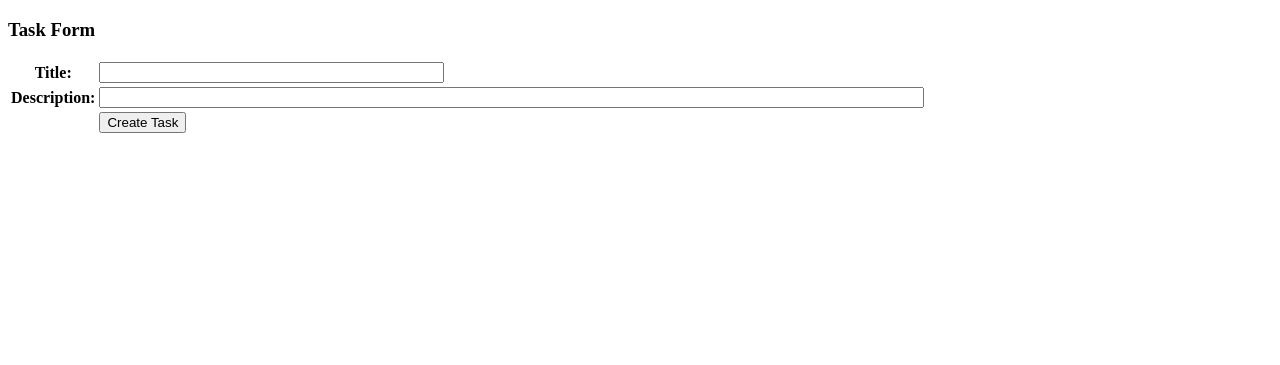
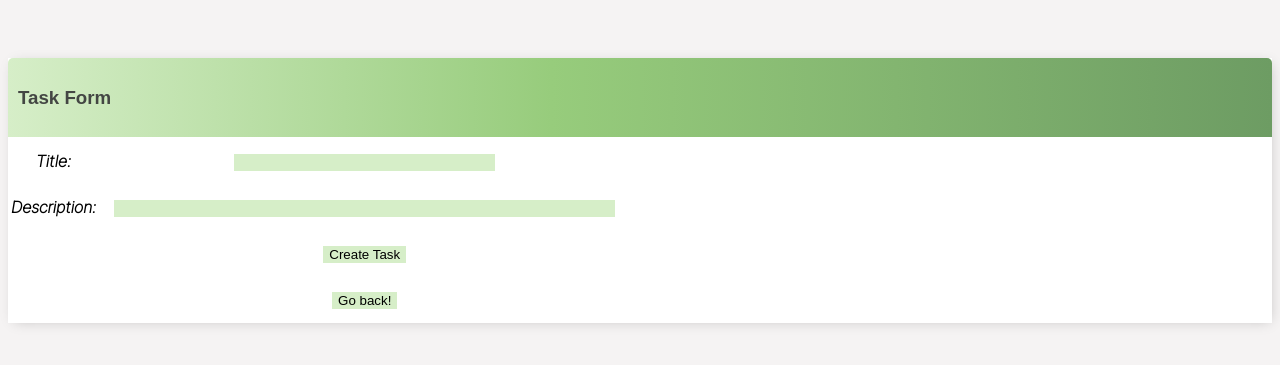
Before and after one commit to carlenee/pbp-assignment, a Django app: page /todolist/create-task/ in a window 1280 px wide. Shown: the top 365 px of the page. Run offline with Django 4.2, Linux system fonts and the light colour scheme; the visitor is signed in with stand-in values (Sample User, id 1); data comes from the database, SQL or seed files in the repository.

Commit message:
decorated

```diff
--- a/templates/base.html
+++ b/templates/base.html
@@ -6,13 +6,98 @@
   <meta charset="UTF-8">
   <meta name="viewport" content="width=device-width, initial-scale=1.0">
   <link rel="stylesheet" href="{% static 'css/style.css' %}">
+  <link rel="preconnect" href="https://fonts.gstatic.com">
+  <link href="https://fonts.googleapis.com/css2?family=Inter+Tight:ital,wght@1,200&display=swap" rel="stylesheet">
   {% block meta %}
   {% endblock meta %}
+
+  <style>
+    body {
+      background-color: #f5f3f3;
+      font-family: 'Inter Tight', sans-serif;
+      padding-top: 50px;
+    }
+
+    h1,
+    h3,
+    h4
+        {
+        font-family: 'Raleway', sans-serif;
+        color: #434643;
+        text-align: center;
+    }
+
+    .container {
+            max-width: flex;
+            margin: auto;
+            background-color: #fff;
+            -webkit-box-shadow: 2px 2px 13px -4px rgba(0, 0, 0, 0.21);
+            box-shadow: 2px 2px 13px -4px rgba(0, 0, 0, 0.21);
+            text-align: center;
+    }
+
+    .header {
+            display: flex;
+            justify-content: space-between;
+            color: #fff;
+            padding: 10px;
+            border-radius: 5px 5px 0 0;
+            background: linear-gradient(90deg, #d6eec8 0%, #97cc7c 43%, #6d9c63 100%);
+    }
+
+
+    .listtable {
+      border-collapse: collapse;
+      margin: 25px 0;
+      font-size: 0.9em;
+      font-family: sans-serif;
+      min-width: 400px;
+      box-shadow: 0 0 20px rgba(0, 0, 0, 0.15);
+      text-align: center;
+      margin-left: auto;
+      margin-right: auto;
+    }
+
+    .listtable thead tr {
+      background-color: #8cbcb2;
+      color: #ffffff;
+      text-align: left;
+    }
+
+    .listtable th, td{
+      padding: 12px 15px;
+    }
+
+    .listtable tbody tr {
+    border-bottom: 1px solid #dddddd;
+    }
+
+    .listtable tbody tr:last-of-type {
+        border-bottom: 2px solid #009879;
+    }
+
+    button{
+      background-color: #d6eec8;
+    }
+
+    input{
+      background-color: #d6eec8;
+      outline: none;
+      border: none;
+    }
+
+
+
+
+  </style>
 </head>
 
 <body>
-  {% block content %}
-  {% endblock content %}
+  <div class= "container">
+    {% block content %}
+    {% endblock content %}
+  </div>
+
 </body>
 
 </html>
--- a/todolist/forms.py
+++ b/todolist/forms.py
@@ -4,8 +4,8 @@ from django.forms import ModelForm
 from .models import *
 
 class TaskForm(forms.ModelForm):
-    title= forms.CharField(widget= forms.TextInput(attrs={'size':'40'}))
-    description= forms.CharField(widget=forms.TextInput(attrs={'size': '100'}))
+    title= forms.CharField(widget= forms.TextInput(attrs={'size':'30'}))
+    description= forms.CharField(widget=forms.TextInput(attrs={'size': '60'}))
 
     class Meta:
         model = Task
--- a/todolist/templates/create-task.html
+++ b/todolist/templates/create-task.html
@@ -1,8 +1,9 @@
 {% extends 'base.html' %}
 {% block content %}
 
-<h3>Task Form</h3>
-<div class="create-task">
+<div class="header">
+    <h3>Task Form</h3>
+</div>
     <form method="POST" action="" id="newForm">
         {% csrf_token %}
         <table>
@@ -11,7 +12,10 @@
                 <td></td>
                 <td><input type="submit" name="submit" value="Create Task"/></td>
             </tr>
+            <tr>
+                <td></td>
+                <td><input type="button" value="Go back!" onclick="history.back()"></td>
+            </tr>
         </table>
     </form>
-</div>
 {% endblock content %}
--- a/todolist/templates/login.html
+++ b/todolist/templates/login.html
@@ -6,9 +6,10 @@
 
 {% block content %}
 
-<div class = "login">
+<div class="header">
+    <h1>Login</h1>
 
-    <h1>Login</h1>
+</div>
 
 <form method="POST" action="">
     {% csrf_token %}
@@ -40,6 +41,5 @@
 
 Belum mempunyai akun? <a href="{% url 'todolist:register' %}">Buat Akun</a>
 
-</div>
 
 {% endblock content %}
--- a/todolist/templates/register.html
+++ b/todolist/templates/register.html
@@ -6,9 +6,9 @@
 
 {% block content %}
 
-<div class = "login">
-
+<div class="header">
     <h1>Formulir Registrasi</h1>
+</div>
 
     <form method="POST" >
         {% csrf_token %}
@@ -29,6 +29,5 @@
     </ul>
 {% endif %}
 
-</div>
 
 {% endblock content %}
```
Also changed, not shown: todolist/templates/todolist.html (+12 -3 lines). Lines whose indentation alone changed are shown as unchanged.
